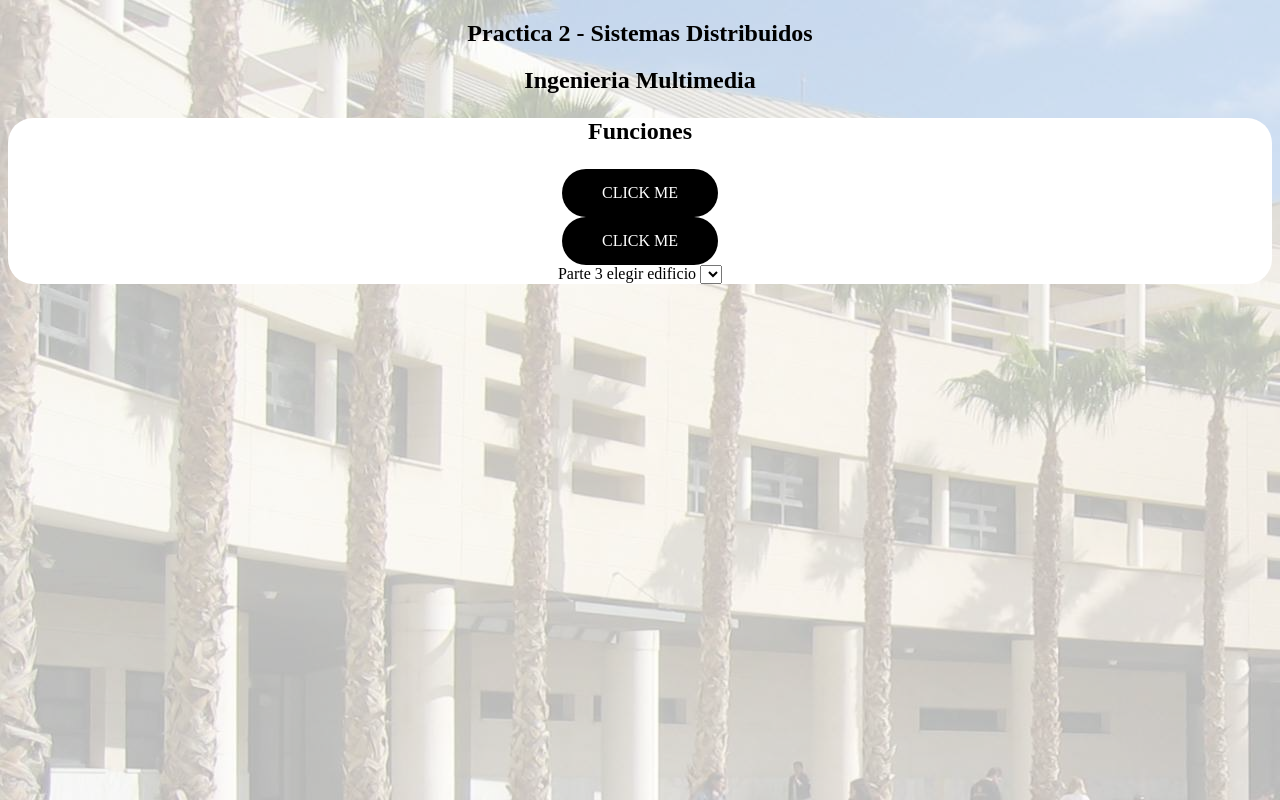
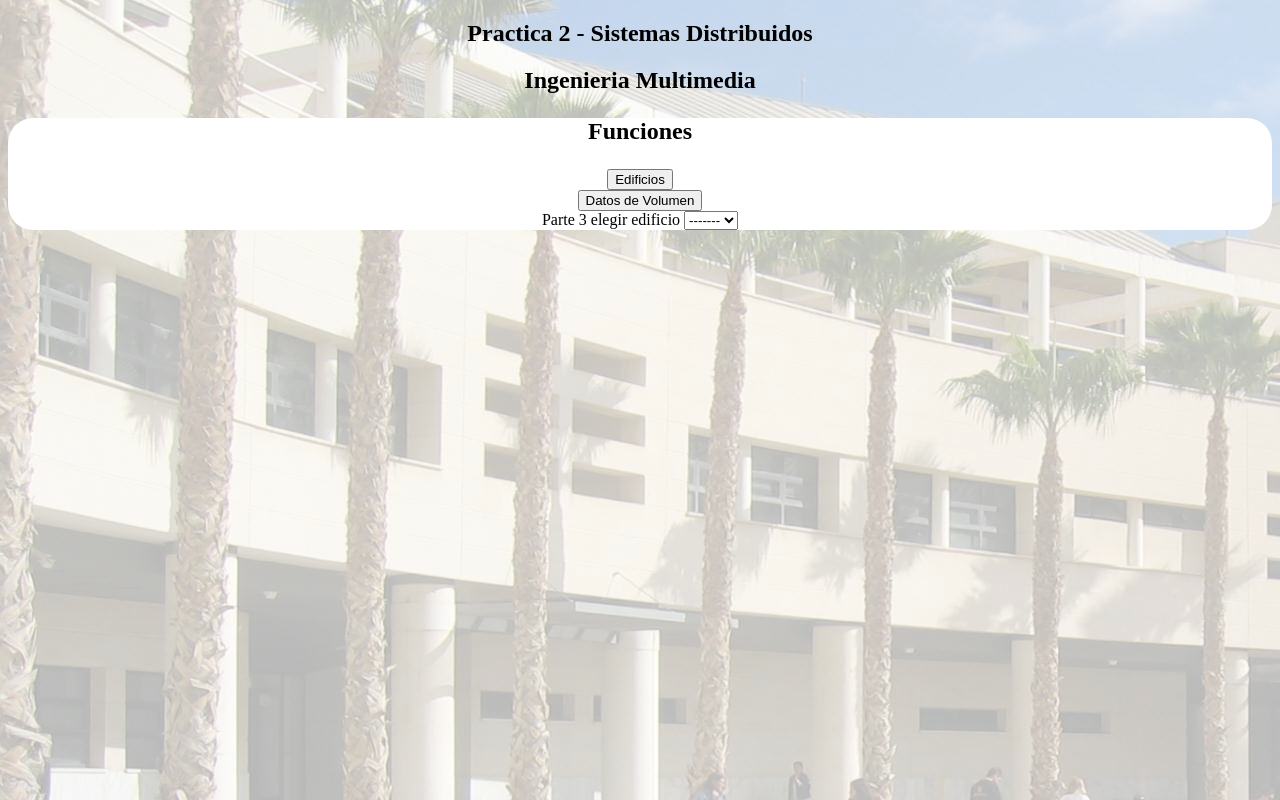
Before and after one commit to yeramora/Sistemas-Distribuidos, a plain HTML site: page index.html in a window 1280 px wide. Drawn offline with Linux system fonts and the light colour scheme; no server answers.

Commit message:
Practica 2.4

```diff
--- a/estilo.css
+++ b/estilo.css
@@ -79,6 +79,9 @@ html:before{
 }
 
 
+
+
+
 section{
     text-align: center;
     position: relative;
@@ -101,7 +104,7 @@ section{
 #flex{
     align-self: auto;
     flex: content;
-    display: block;
+    display: line;
     margin-top: auto;
     margin-top: auto;
 }
--- a/index.html
+++ b/index.html
@@ -16,15 +16,17 @@
   <section class = "funciones">
     <h1>Funciones</h1>
     <div class="text-box">
-      <a onclick="todosedificios();" href="#" class="btn btn-white btn-animate">click me</a>
+      <button onclick="todosedificios();">Edificios</button> <br>
     </div>
     <div class="text-box">
-      <a onclick="datosvolumen();" href="#" class="btn btn-white btn-animate">click me</a>
+      <button onclick="datosvolumen();">Datos de Volumen</button> <br>
+
     </div>
     <form>
       <label for="categoria">Parte 3 elegir edificio</label>
       <select class="selectcat" name="categoria" id="categoria" onchange="estancias(this.value)">
-        </select>
+      <option value="-1" selected>-------</option>
+      </select>
     </form>
     <div id="flex">
 
```
